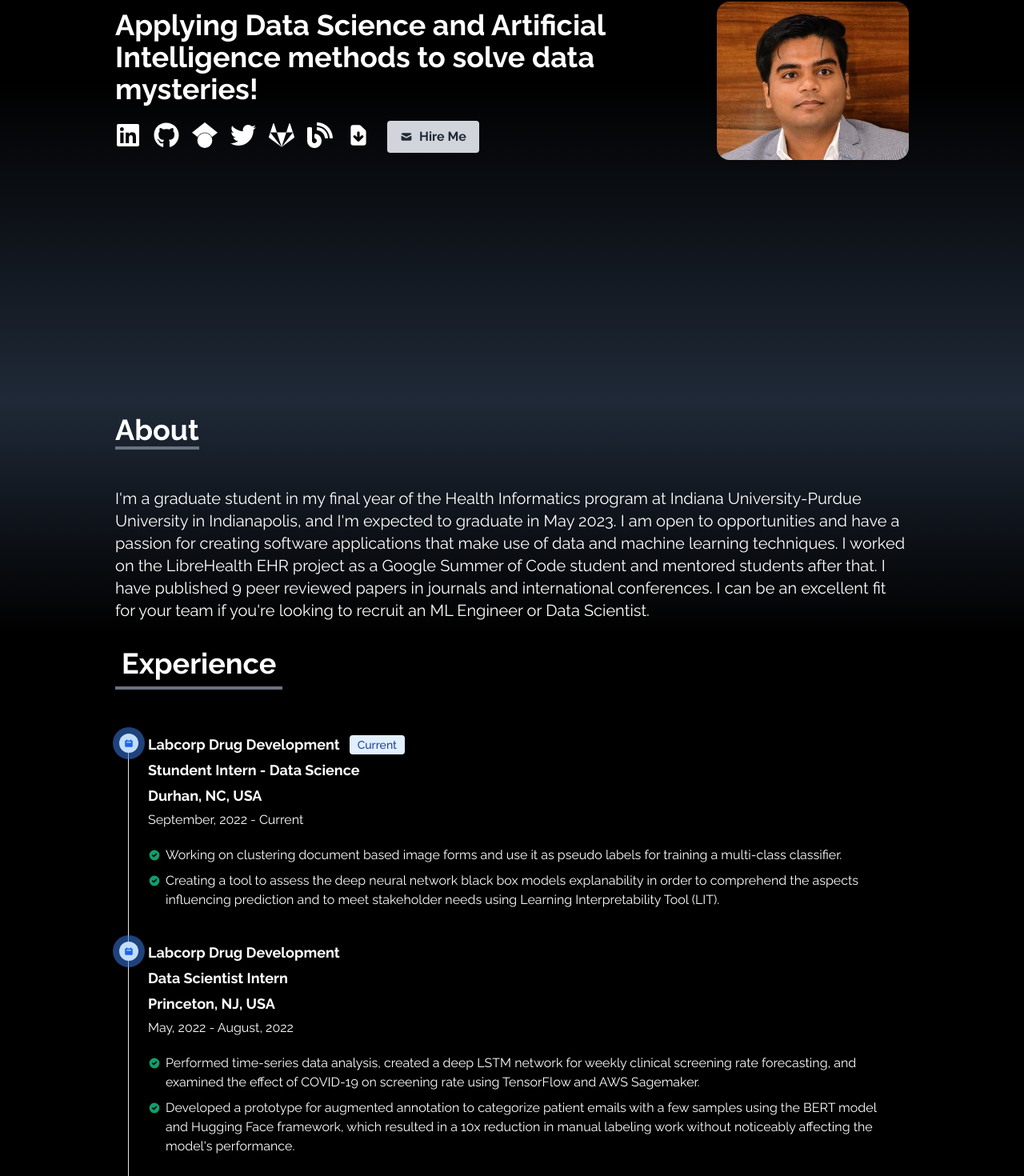
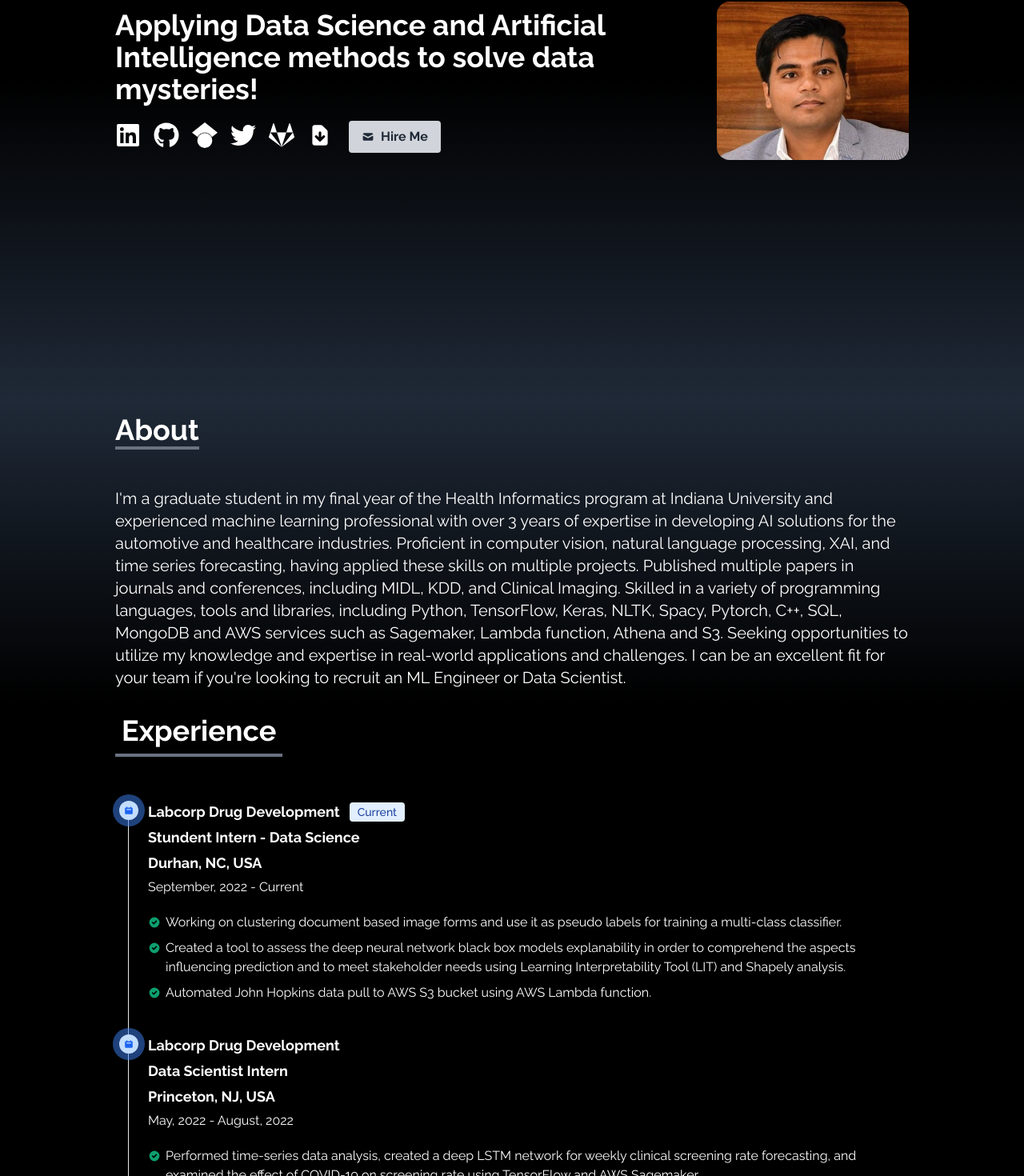
Before and after one commit to pri2si17-1997/priyanshu_personal_site, a React (Create React App) app: page / in a window 1280 px wide. Shown: the part 379-1849 px from the top of the page at 80% size. Built offline with nearby package versions, Linux system fonts and the light colour scheme.

Commit message:
- Minor fixes. - Removed blog for now.
Signed-off-by: Priyanshu Sinha <priyanshu_sinha@outlook.com>

```diff
--- a/src/components/SocialContacts.jsx
+++ b/src/components/SocialContacts.jsx
@@ -88,7 +88,7 @@ const SocialContacts = (props) => {
                     />
                 </a>
             )}
-            {socialsData.blog && (
+            {/* {socialsData.blog && (
                 <a
                     href={socialsData.blog}
                     target='_blank'
@@ -101,7 +101,7 @@ const SocialContacts = (props) => {
                         color="white"
                     />
                 </a>
-            )}
+            )} */}
             {(
                 <a
                     href={Resume}
--- a/src/data/aboutData.js
+++ b/src/data/aboutData.js
@@ -1,5 +1,5 @@
 export const aboutData = {
     name: 'Priyanshu Sinha',
     headline: "Applying Data Science and Artificial Intelligence methods to solve data mysteries!",
-    about: "I'm a graduate student in my final year of the Health Informatics program at Indiana University-Purdue University in Indianapolis, and I'm expected to graduate in May 2023. I am open to opportunities and have a passion for creating software applications that make use of data and machine learning techniques. I worked on the LibreHealth EHR project as a Google Summer of Code student and mentored students after that. I have published 9 peer reviewed papers in journals and international conferences. I can be an excellent fit for your team if you're looking to recruit an ML Engineer or Data Scientist."
+    about: "I'm a graduate student in my final year of the Health Informatics program at Indiana University and experienced machine learning professional with over 3 years of expertise in developing AI solutions for the automotive and healthcare industries. Proficient in computer vision, natural language processing, XAI, and time series forecasting, having applied these skills on multiple projects. Published multiple papers in journals and conferences, including MIDL, KDD, and Clinical Imaging. Skilled in a variety of programming languages, tools and libraries, including Python, TensorFlow, Keras, NLTK, Spacy, Pytorch, C++, SQL, MongoDB and AWS services such as Sagemaker, Lambda function, Athena and S3. Seeking opportunities to utilize my knowledge and expertise in real-world applications and challenges. I can be an excellent fit for your team if you're looking to recruit an ML Engineer or Data Scientist."
 }
--- a/src/data/experienceData.js
+++ b/src/data/experienceData.js
@@ -8,7 +8,8 @@ export const experienceData = [
         'tag': 'Current',
         'work': [
             'Working on clustering document based image forms and use it as pseudo labels for training a multi-class classifier.',
-            'Creating a tool to assess the deep neural network black box models explanability in order to comprehend the aspects influencing prediction and to meet stakeholder needs using Learning Interpretability Tool (LIT).',
+            'Created a tool to assess the deep neural network black box models explanability in order to comprehend the aspects influencing prediction and to meet stakeholder needs using Learning Interpretability Tool (LIT) and Shapely analysis.',
+            'Automated John Hopkins data pull to AWS S3 bucket using AWS Lambda function.'
         ]
     },
     {
@@ -19,7 +20,7 @@ export const experienceData = [
         'display': false,
         'work': [
             'Performed time-series data analysis, created a deep LSTM network for weekly clinical screening rate forecasting, and examined the effect of COVID-19 on screening rate using TensorFlow and AWS Sagemaker.',
-            'Developed a prototype for augmented annotation to categorize patient emails with a few samples using the BERT model and Hugging Face framework, which resulted in a 10x reduction in manual labeling work without noticeably affecting the model\'s performance.'
+            'Developed a prototype for augmented annotation to categorize patient emails with a few samples using the BERT model and Hugging Face framework, which aims in a 10x reduction in manual labeling work without noticeably affecting the model\'s performance.'
         ]
     },
     {
```
Also changed, not shown: 1 other file (tests, documents, lock files or other folders).
